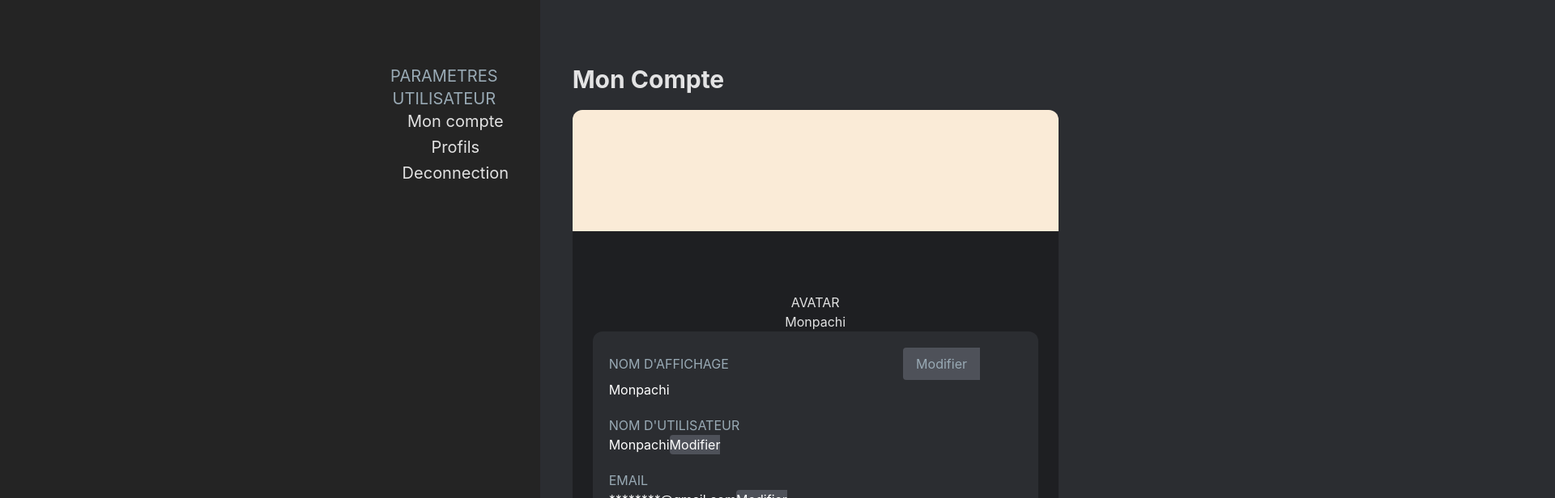
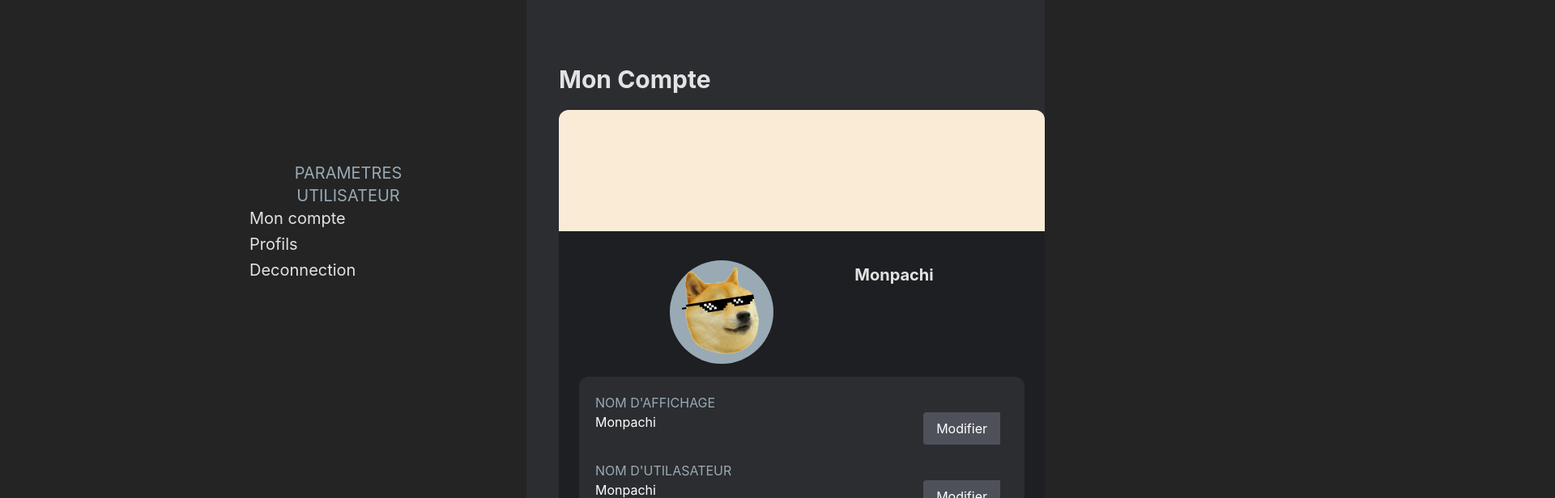
Before and after one commit to Standlc/transcendence, a React (Vite) app in the folder client/: page /settings in a window 1280 px wide. Both pictures are taken after a click on the button "Mon compte". Shown: the top 616 px of the page at 81% size, 1920 px wide, since content can reach past the window. Built offline with nearby package versions, Linux system fonts and the light colour scheme.

Commit message:
Setting page done

```diff
--- a/client/src/App.css
+++ b/client/src/App.css
@@ -114,9 +114,7 @@ input:focus {
 .settings {
     display: flex;
     flex-direction: column;
-    margin-left: 450px;
-    align-items: center;
-    justify-content: center;
+    margin-left: 300px;
 }
 
 .settings-account-header {
@@ -130,13 +128,23 @@ input:focus {
     display: flex;
     flex-direction: column;
     width: 550px;
-    height: 300px;
-    background-color: aquamarine;
+    height: 400px;
 }
 
 .settings-account {
     display: flex;
     flex-direction: column;
     width: 600px;
-    min-height: 500px;
+    min-height: 600px;
 }
+
+.test {
+    width: 100%;
+}
+
+.tata {
+    display: flex;
+    flex-direction: row;
+    width: 100%;
+    justify-content: space-between;
+}
--- a/client/src/pages/Settings.tsx
+++ b/client/src/pages/Settings.tsx
@@ -19,10 +19,10 @@ export const Settings = () => {
     };
 
     return (
-        <div className="flex max-w-[2000px] min-w-[2000px] w-full h-screen">
-            <div className="w-1/3 bg-discord-greyple block text-right text-xl">
+        <div className="flex  w-full h-screen">
+            <div className="w-[900px] max-w-[650px] min-w-[650px] bg-discord-greyple block text-xl">
                 <div className="settings text-left">
-                    <button className=" text-greyple mr-5 mt-20">
+                    <button className=" text-greyple mt-[200px] mr-[90px]">
                         PARAMETRES UTILISATEUR
                     </button>
                     <button
@@ -45,7 +45,7 @@ export const Settings = () => {
                     </button>
                 </div>
             </div>
-            <div className="w-2/3 bg-not-quite-black">{renderPage()}</div>
+            <div className="w-full bg-not-quite-black">{renderPage()}</div>
         </div>
     );
 };
--- a/client/src/pages/Settings/subComponents/MyAccount.tsx
+++ b/client/src/pages/Settings/subComponents/MyAccount.tsx
@@ -1,52 +1,69 @@
+import defaultAvatar from "../../../components/defaultAvatar.png";
+
 export const MonCompte = () => {
     return (
-        <div className="w-full h-full">
+        <div className="w-full ">
             <div className=" mb-5">
                 <h1 className="ml-10 mt-20 text-3xl text-left font-bold">Mon Compte</h1>
             </div>
             <div className="ml-10 items-center justify-center h-full">
                 <div className="rounded-t-xl settings-account-header"></div>
                 <div className="rounded-b-xl settings-account bg-discord-black flex items-center justify-center">
-                    <span>AVATAR</span>
-                    <span>Monpachi</span>
+                    <div className="flex flex-row">
+                        <div className="block rounded-full bg-greyple mt-4 mb-4 mr-[100px]">
+                            <img
+                                src={defaultAvatar}
+                                alt="avatar"
+                                className="w-32 h-32 "
+                            />
+                        </div>
+                        <div className="text-xl block font-bold mt-5 ">Monpachi</div>
+                    </div>
+
                     <div className="rounded-xl settings-account-body bg-discord-dark-grey">
-                        <div className="w-5/6 ml-5 mt-5 text-greyple text-left">
-                            <div className="flex justify-between items-center">
-                                <span>NOM D'AFFICHAGE</span>
-                                <button className="rounded-l bg-grey px-4 py-2">
+                        <div className="w-[500px] ml-5 mt-5 text-greyple text-left">
+                            <div>NOM D'AFFICHAGE</div>
+                            <div className="w-full flex block text-white">
+                                <div className=" w-full tata">
+                                    <div>Monpachi</div>
+                                    <button className=" rounded-l  px-4  py-2 bg-grey block text-right ">
                                         Modifier
                                     </button>
                                 </div>
-                            <div className="w-full text-white">
-                                <span>Monpachi</span>
                             </div>
                         </div>
-                        <div className="w-full ml-5 mt-5 text-greyple text-left">
-                            NOM D'UTILISATEUR
-                            <span className="w-full flex block text-white">
-                                Monpachi
-                                <button className="w-30 rounded-l bg-grey block text-right ">
+                        <div className="w-[500px] ml-5 mt-5 text-greyple text-left">
+                            <div>NOM D'UTILASATEUR</div>
+                            <div className="w-full flex block text-white">
+                                <div className=" w-full tata">
+                                    <div>Monpachi</div>
+                                    <button className=" rounded-l  px-4  py-2 bg-grey block text-right ">
                                         Modifier
                                     </button>
-                            </span>
                                 </div>
-                        <div className="w-full ml-5 mt-5 text-greyple text-left">
-                            EMAIL
-                            <span className="w-full flex block text-white">
-                                ********@gmail.com
-                                <button className=" w-30 rounded-l  bg-grey block text-right ">
+                            </div>
+                        </div>
+                        <div className="w-[500px] ml-5 mt-5 text-greyple text-left">
+                            <div>EMAIL</div>
+                            <div className="w-full flex block text-white">
+                                <div className=" w-full tata">
+                                    <div>********@gmail.com</div>
+                                    <button className=" rounded-l  px-4  py-2 bg-grey block text-right ">
                                         Modifier
                                     </button>
-                            </span>
                                 </div>
-                        <div className="w-full ml-5 mt-5 text-greyple text-left">
-                            NUMERO DE TELEPHONE
-                            <span className="w-full flex block text-white">
-                                **********
-                                <button className=" w-30 rounded-l  bg-grey block text-right ">
+                            </div>
+                        </div>
+                        <div className="w-[500px] ml-5 mt-5 text-greyple text-left">
+                            <div>NUMERO</div>
+                            <div className="w-full flex block text-white">
+                                <div className=" w-full tata">
+                                    <div>0610912391</div>
+                                    <button className=" rounded-l  px-4  py-2 bg-grey block text-right ">
                                         Modifier
                                     </button>
-                            </span>
+                                </div>
+                            </div>
                         </div>
                     </div>
                 </div>
```
Lines whose indentation alone changed are shown as unchanged.
